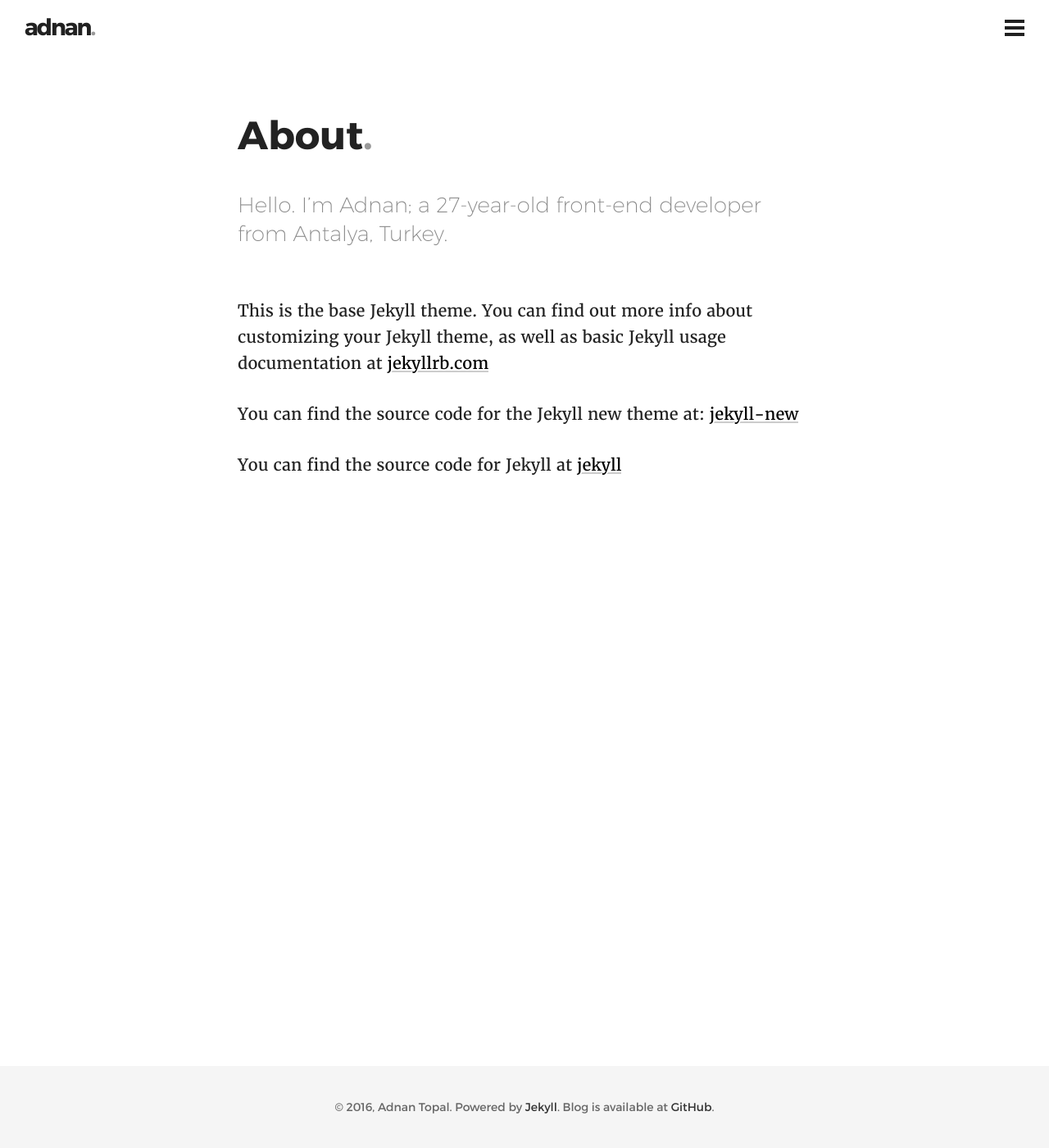
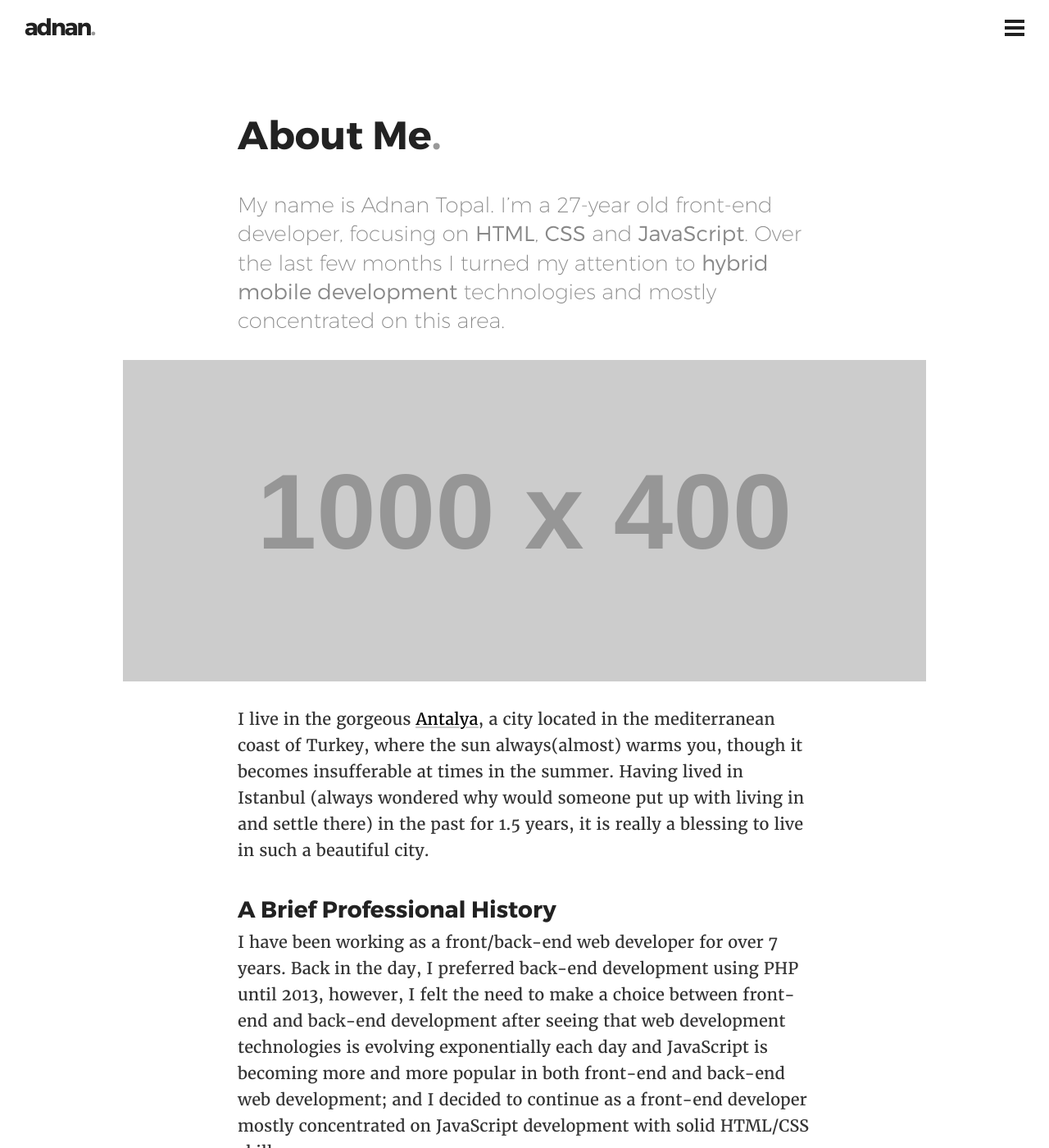
Before and after one commit to adnantopal/adnantopal.github.io, a Jekyll site: the page built from about.md, in a window 1280 px wide and 1400 px high. Shown: the whole window at 82% size. Built offline with Jekyll 4.4.1, drawn with Linux system fonts in a browser that asks for light colours; comment, search, counter and statistics services are not loaded; some of the changed text lies outside the part shown.

Commit message:
to be continued...

```diff
--- a/_sass/page/_post.scss
+++ b/_sass/page/_post.scss
@@ -29,6 +29,11 @@
     @include link(4px, 94%);
   }
 
+  p,
+  li {
+    color: #333333;
+  }
+
   &.Blog {
     h4:first-of-type {
       margin-bottom: 60px;
@@ -41,5 +46,13 @@
 
   h4:first-of-type {
     margin-bottom: 60px;
+
+    strong {
+      font-weight: 300;
+    }
+  }
+
+  .about-image {
+    margin-top: -30px;
   }
 }
--- a/about.md
+++ b/about.md
@@ -1,15 +1,25 @@
 ---
 layout: page
-title: About
+title: About Me
 permalink: /about/
 ---
 
-#### Hello. I'm Adnan; a 27-year-old front-end developer from Antalya, Turkey.
+#### My name is Adnan Topal. I'm a 27-year old front-end developer, focusing on **HTML**, **CSS** and **JavaScript**. Over the last few months I turned my attention to **hybrid mobile development** technologies and mostly concentrated on this area.
 
-This is the base Jekyll theme. You can find out more info about customizing your Jekyll theme, as well as basic Jekyll usage documentation at [jekyllrb.com](http://jekyllrb.com/)
+<figure class="figure figure--outer about-image">
+    <img src="http://placehold.it/1000x400" alt="Adnan Topal">
+</figure>
 
-You can find the source code for the Jekyll new theme at:
-[jekyll-new](https://github.com/jglovier/jekyll-new)
+I live in the gorgeous [Antalya](https://www.google.de/maps/place/Antalya,+Turkey/@36.8980543,30.6480653,7z), a city located in the mediterranean coast of Turkey, where the sun always(almost) warms you, though it becomes insufferable at times in the summer. Having lived in Istanbul (always wondered why would someone put up with living in and settle there) in the past for 1.5 years, it is really a blessing to live in such a beautiful city.
 
-You can find the source code for Jekyll at
-[jekyll](https://github.com/jekyll/jekyll)
+### A Brief Professional History
+
+I have been working as a front/back-end web developer for over 7 years. Back in the day, I preferred back-end development using PHP until 2013, however, I felt the need to make a choice between front-end and back-end development after seeing that web development technologies is evolving exponentially each day and JavaScript is becoming more and more popular in both front-end and back-end web development; and I decided to continue as a front-end developer mostly concentrated on JavaScript development with solid HTML/CSS skills.
+
+In the past, I mostly served as freelance web developer who is building business web sites for corporate clients, in addition to developing and maintaining a web based role playing game between the years 2009 and 2012. The game started as a hobby project, and eventually evolved into a business that makes income. The game was sold to a company in Turkey in 2012.
+
+I have been also serving as a web consultant since the second half of 2013 and giving consultations about e-commerce conversion optimization and A/B testing.
+
+### Adnan in Real Life
+
+When I'm not looking at the screen of my computer, I enjoy looking at the screen of TV, and watch movies and playing video games. I like following European football, particularly Premier League and watch the games when I don't have more important things to do.
```
